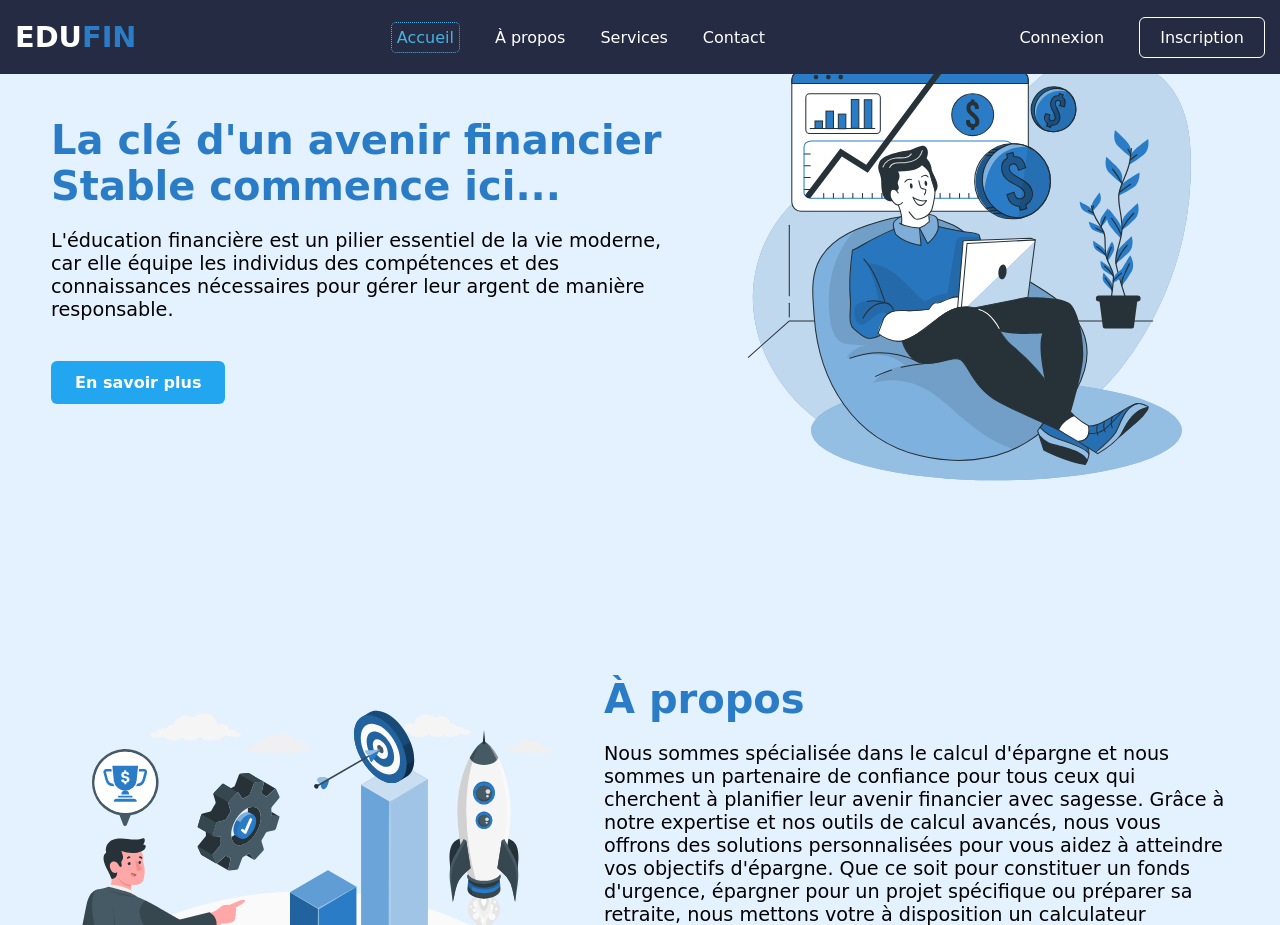
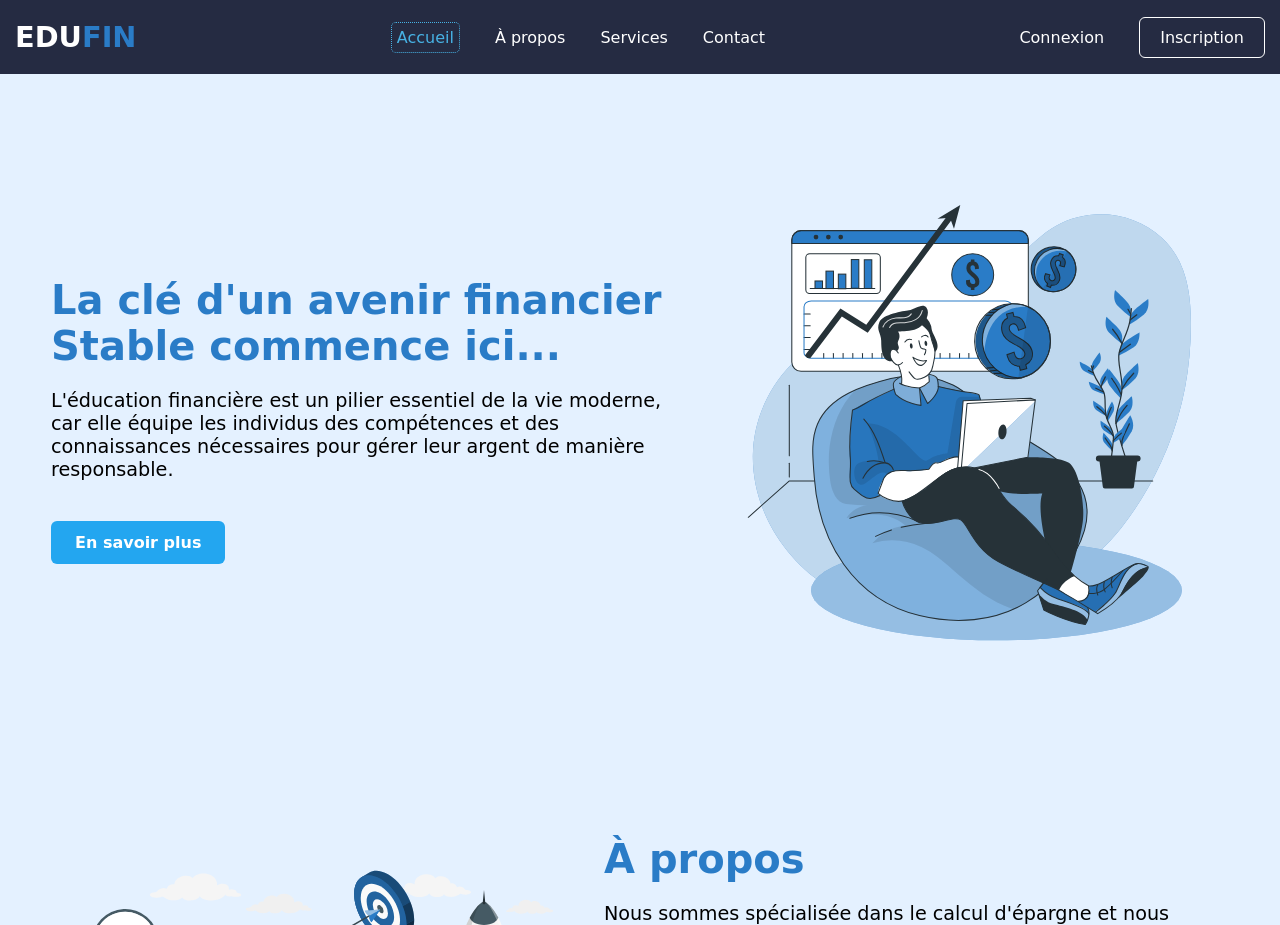
Before and after one commit to Deleau20/EF, a Flask app: page / in a window 1280 px wide. Shown: the top 925 px of the page. Run offline with Flask 3, Linux system fonts and the light colour scheme; some web fonts are replaced.

Commit message:
ajout de padding pour le scroll des sections

```diff
--- a/static/css/style.css
+++ b/static/css/style.css
@@ -133,6 +133,7 @@ body {
   padding: 0 15px;
   max-width: 1500px;
   margin: 0 auto;
+  margin-top: 10rem;
   margin-bottom: 10rem;
 }
 
```
